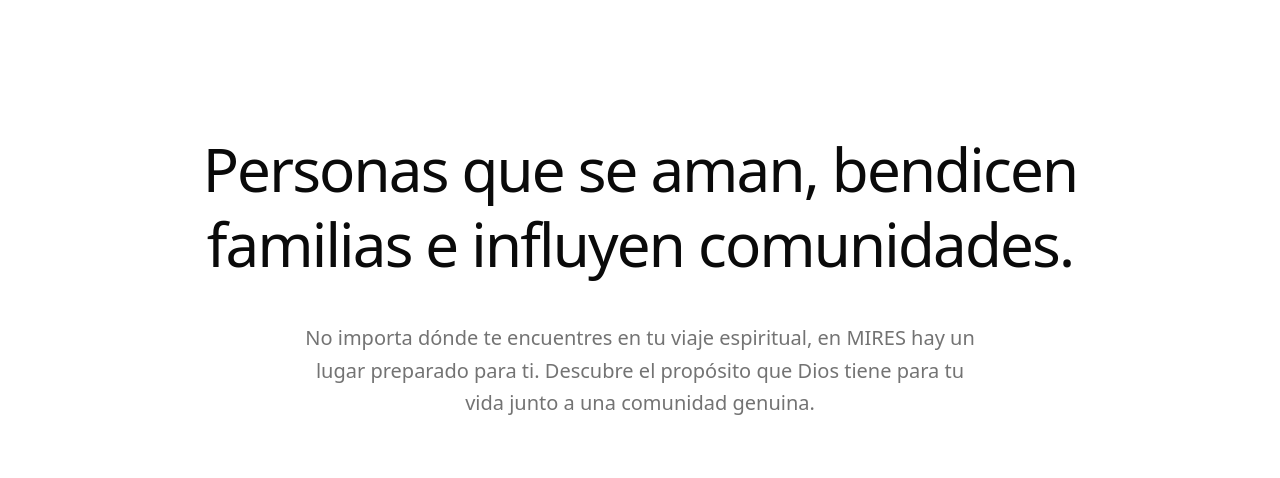
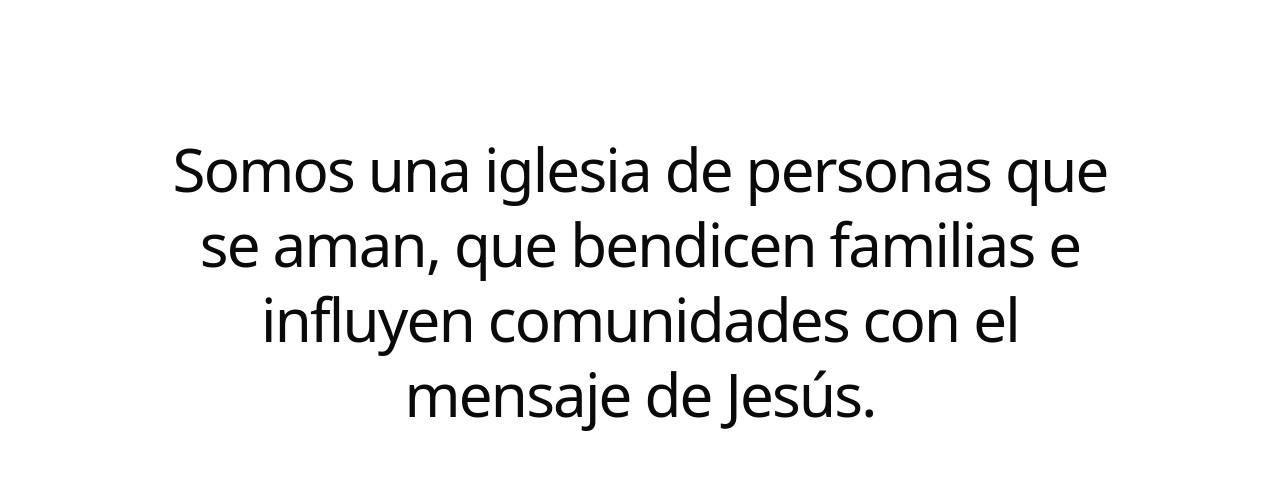
Before and after one commit to mirescentral/mires-web, a Next.js app: page / in a window 1280 px wide. Shown: the part 860-1338 px from the top of the page. Built offline with nearby package versions, Linux system fonts and the light colour scheme; no server answers; the database is empty; a web font is replaced by a local one.

Commit message:
Fix: Rebranding definitivo e infraestructura para Tailwind v4

```diff
--- a/src/app/page.tsx
+++ b/src/app/page.tsx
@@ -49,7 +49,7 @@ export default async function Home() {
       <section className="py-32 md:py-48 bg-eden-white">
         <div className="container mx-auto px-6 max-w-5xl text-center">
           <h2 className="font-serif-eden text-4xl md:text-5xl lg:text-6xl mb-10 leading-tight text-eden-black">
-            Personas que se aman, bendicen familias e influyen comunidades.
+            Somos una iglesia de personas que se aman, que bendicen familias e influyen comunidades con el mensaje de Jesús.
           </h2>
           <p className="font-sans text-lg md:text-xl text-eden-muted leading-relaxed max-w-2xl mx-auto font-light">
             No importa dónde te encuentres en tu viaje espiritual, en MIRES hay un lugar preparado para ti. Descubre el propósito que Dios tiene para tu vida junto a una comunidad genuina.
```
Also changed, not shown: contexto_total_mires.txt.
